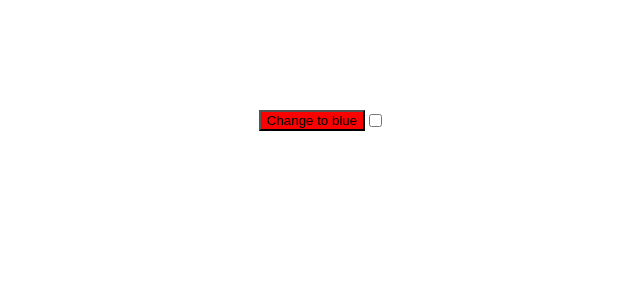
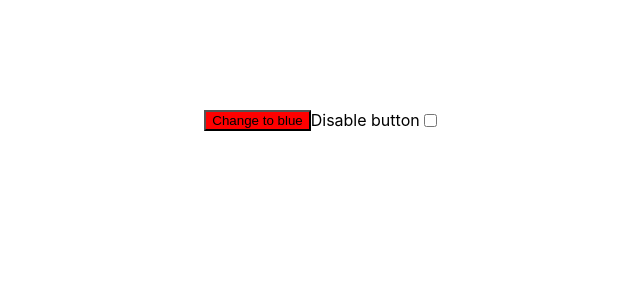
Before and after one commit to JavaScriptN0ob/React-Testing-Library-practise, a React (Create React App) app: page / in a window 1280 px wide. Shown: the top 300 px of the page, without its empty margins (318-958 px from the left). Built offline with nearby package versions, Linux system fonts and the light colour scheme.

Commit message:
more unit test of RTL

```diff
--- a/src/App.js
+++ b/src/App.js
@@ -16,7 +16,7 @@ function App() {
     }}>
       <button
         style={{
-          backgroundColor: buttonColor,
+          backgroundColor: checkboxStatus ? 'gray' : buttonColor
         }}
         onClick={() => {
           setButtonColor(newButtonColor)
@@ -25,8 +25,14 @@ function App() {
       >
         Change to {newButtonColor}
       </button>
+      <label
+        htmlFor="disable-button-checkbox"
+      >
+        Disable button
+      </label>
       <input
         type="checkbox"
+        id="disable-button-checkbox"
         checked={checkboxStatus}
         onChange={(e) => setCheckboxStatus(e.target.checked)}
       />
```
Also changed, not shown: 1 other file (tests, documents, lock files or other folders).
